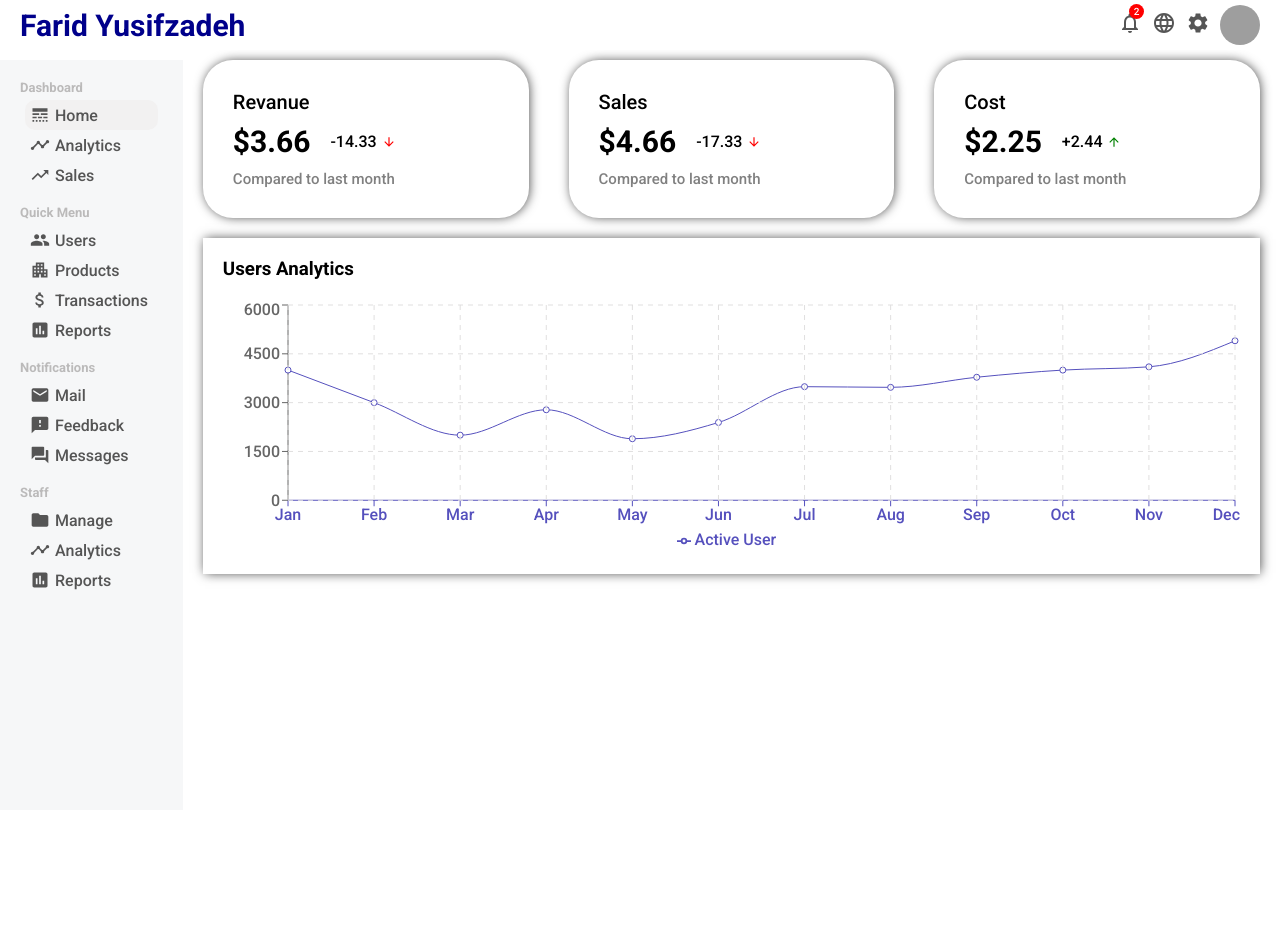
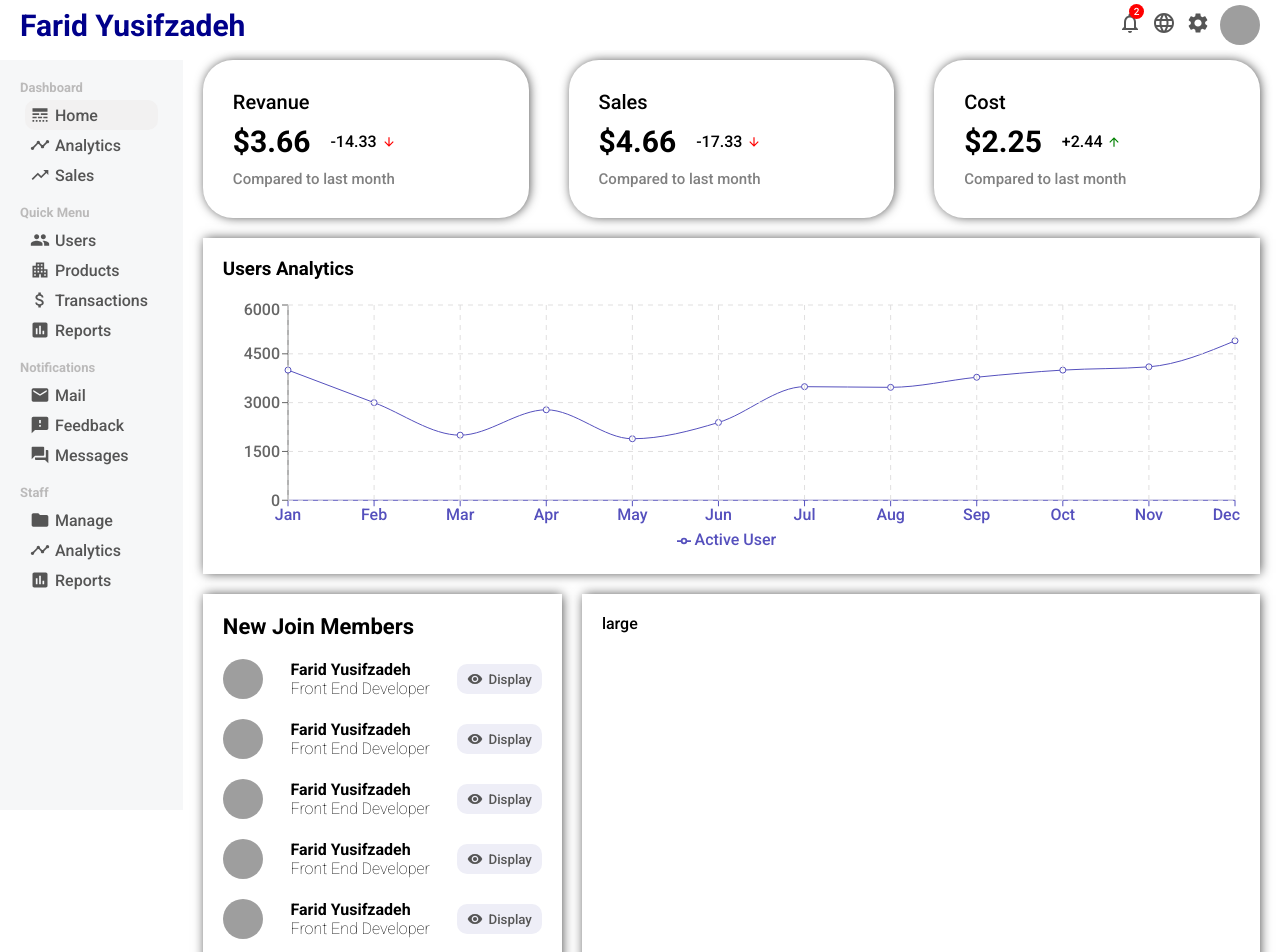
Before and after one commit to FaridYusifzadeh/AdminPanel-Reactjs, a React (Create React App) app: page / in a window 1280 px wide. Shown: the top 952 px of the page. Before the commit the page ends 810 px from the top, so only its background shows below. Built offline with nearby package versions, Linux system fonts and the light colour scheme; grey boxes are pictures that could not be loaded.

Commit message:
complete widget small

```diff
--- /dev/null
+++ b/src/components/widgetLarge/WidgetLarge.css
@@ -0,0 +1,7 @@
+.widget_large {
+  flex: 2;
+  box-shadow: 1px 0px 11px -1px rgba(0, 0, 0, 0.75);
+  -webkit-box-shadow: 1px 0px 11px -1px rgba(0, 0, 0, 0.75);
+  -moz-box-shadow: 1px 0px 11px -1px rgba(0, 0, 0, 0.75);
+  padding: 20px;
+}
--- /dev/null
+++ b/src/components/widgetLarge/WidgetLarge.jsx
@@ -0,0 +1,4 @@
+import "./WidgetLarge.css";
+export default function WidgetLarge() {
+  return <div className="widget_large">large</div>;
+}
--- /dev/null
+++ b/src/components/widgetSmall/WidgetSmall.css
@@ -0,0 +1,55 @@
+.widget_small {
+  flex: 1;
+  box-shadow: 1px 0px 11px -1px rgba(0, 0, 0, 0.75);
+  -webkit-box-shadow: 1px 0px 11px -1px rgba(0, 0, 0, 0.75);
+  -moz-box-shadow: 1px 0px 11px -1px rgba(0, 0, 0, 0.75);
+  padding: 20px;
+  margin-right: 20px;
+}
+.widget_small_title {
+  font-size: 22px;
+  font-weight: 600;
+}
+.widget_small_img {
+  width: 40px;
+  height: 40px;
+  border-radius: 50%;
+  object-fit: cover;
+}
+.widget_small_list {
+  margin: 0;
+  padding: 0;
+  list-style-type: none;
+}
+
+.widget_small_list_item {
+  display: flex;
+  align-items: center;
+  justify-content: space-between;
+  margin: 20px 0;
+}
+
+.widget_small_user {
+  display: flex;
+  flex-direction: column;
+}
+.widget_small_username {
+  font-weight: 600;
+}
+.widget_small_user_title {
+  font-weight: 300;
+}
+.widget_small_btn {
+  display: flex;
+  align-items: center;
+  border: none;
+  border-radius: 10px;
+  padding: 7px 10px;
+  background-color: #eeeef7;
+  color: #555;
+  cursor: pointer;
+}
+.widget_small_icon {
+  font-size: 16px !important;
+  margin-right: 5px;
+}
--- /dev/null
+++ b/src/components/widgetSmall/WidgetSmall.jsx
@@ -0,0 +1,91 @@
+import { Visibility } from "@material-ui/icons";
+import "./WidgetSmall.css";
+export default function WidgetSmall() {
+  return (
+    <div className="widget_small">
+      <span className="widget_small_title">New Join Members</span>
+      <ul className="widget_small_list">
+        {/* < ======================= USERS ======================== > */}
+        <li className="widget_small_list_item">
+          <img
+            src="https://cdn-icons-png.flaticon.com/512/147/147144.png"
+            alt="avatar"
+            className="widget_small_img"
+          />
+          <div className="widget_small_user">
+            <span className="widget_small_username">Farid Yusifzadeh</span>
+            <span className="widget_small_user_title">Front End Developer</span>
+          </div>
+          <button className="widget_small_btn">
+            <Visibility className="widget_small_icon" />
+            Display
+          </button>
+        </li>
+        {/* < ======================= USERS ======================== > */}
+        <li className="widget_small_list_item">
+          <img
+            src="https://cdn-icons-png.flaticon.com/512/147/147144.png"
+            alt="avatar"
+            className="widget_small_img"
+          />
+          <div className="widget_small_user">
+            <span className="widget_small_username">Farid Yusifzadeh</span>
+            <span className="widget_small_user_title">Front End Developer</span>
+          </div>
+          <button className="widget_small_btn">
+            <Visibility className="widget_small_icon" />
+            Display
+          </button>
+        </li>
+        {/* < ======================= USERS ======================== > */}
+        <li className="widget_small_list_item">
+          <img
+            src="https://cdn-icons-png.flaticon.com/512/147/147144.png"
+            alt="avatar"
+            className="widget_small_img"
+          />
+          <div className="widget_small_user">
+            <span className="widget_small_username">Farid Yusifzadeh</span>
+            <span className="widget_small_user_title">Front End Developer</span>
+          </div>
+          <button className="widget_small_btn">
+            <Visibility className="widget_small_icon" />
+            Display
+          </button>
+        </li>
+        {/* < ======================= USERS ======================== > */}
+        <li className="widget_small_list_item">
+          <img
+            src="https://cdn-icons-png.flaticon.com/512/147/147144.png"
+            alt="avatar"
+            className="widget_small_img"
+          />
+          <div className="widget_small_user">
+            <span className="widget_small_username">Farid Yusifzadeh</span>
+            <span className="widget_small_user_title">Front End Developer</span>
+          </div>
+          <button className="widget_small_btn">
+            <Visibility className="widget_small_icon" />
+            Display
+          </button>
+        </li>
+        {/* < ======================= USERS ======================== > */}
+        <li className="widget_small_list_item">
+          <img
+            src="https://cdn-icons-png.flaticon.com/512/147/147144.png"
+            alt="avatar"
+            className="widget_small_img"
+          />
+          <div className="widget_small_user">
+            <span className="widget_small_username">Farid Yusifzadeh</span>
+            <span className="widget_small_user_title">Front End Developer</span>
+          </div>
+          <button className="widget_small_btn">
+            <Visibility className="widget_small_icon" />
+            Display
+          </button>
+        </li>
+      </ul>
+    </div>
+  );
+}
--- a/src/pages/home/Home.css
+++ b/src/pages/home/Home.css
@@ -1,3 +1,7 @@
 .home {
   flex: 6;
 }
+.home_widgets {
+  display: flex;
+  margin: 20px;
+}
--- a/src/pages/home/Home.jsx
+++ b/src/pages/home/Home.jsx
@@ -2,6 +2,8 @@ import "./Home.css";
 import FeatureInfo from "../../components/featureInfo/FeatureInfo";
 import Chart from "../../components/chart/Chart.jsx";
 import { userData } from "../../dummyData";
+import WidgetLarge from "../../components/widgetLarge/WidgetLarge";
+import WidgetSmall from "../../components/widgetSmall/WidgetSmall";
 
 export default function Home() {
   return (
@@ -13,7 +15,10 @@ export default function Home() {
         titel="Users Analytics"
         dataKey="Active User"
       />
-      <div className="home_widgets"></div>
+      <div className="home_widgets">
+        <WidgetSmall />
+        <WidgetLarge />
+      </div>
     </div>
   );
 }
```
